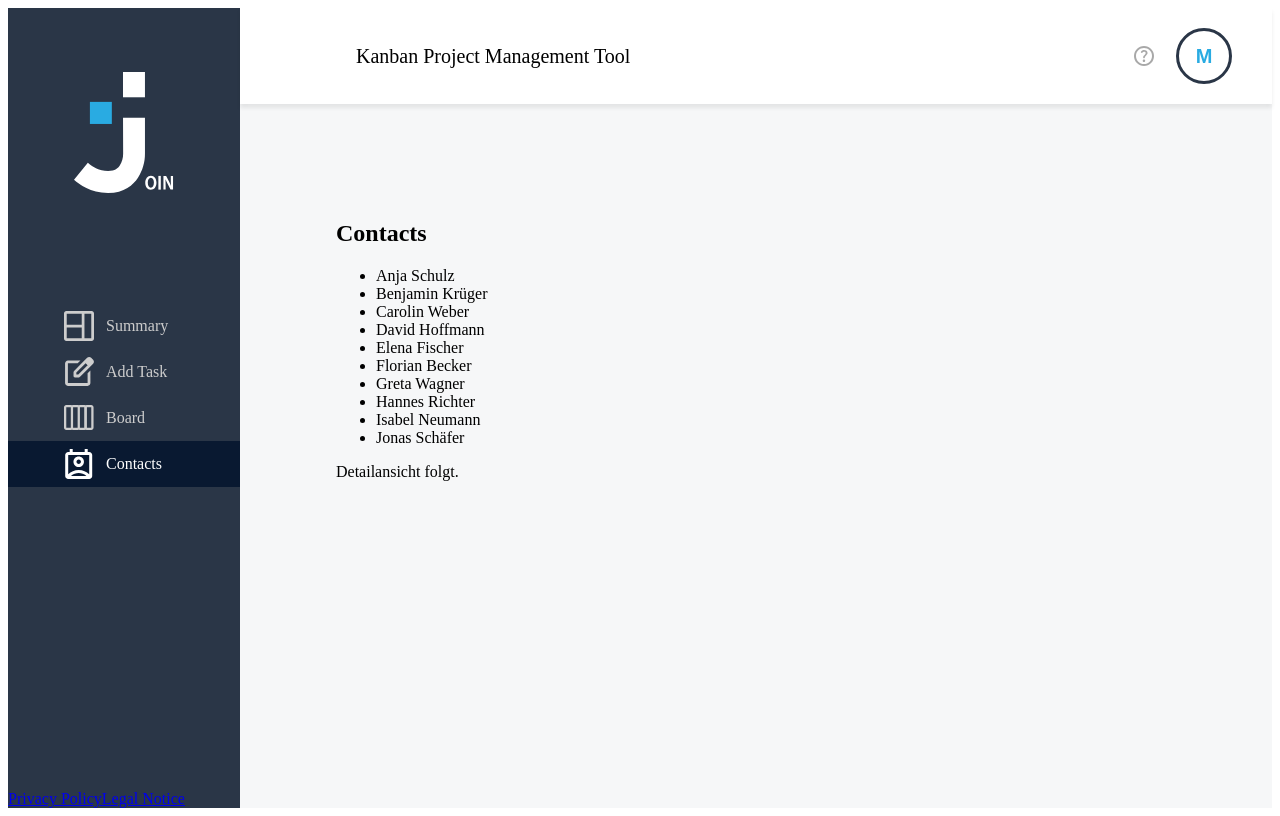
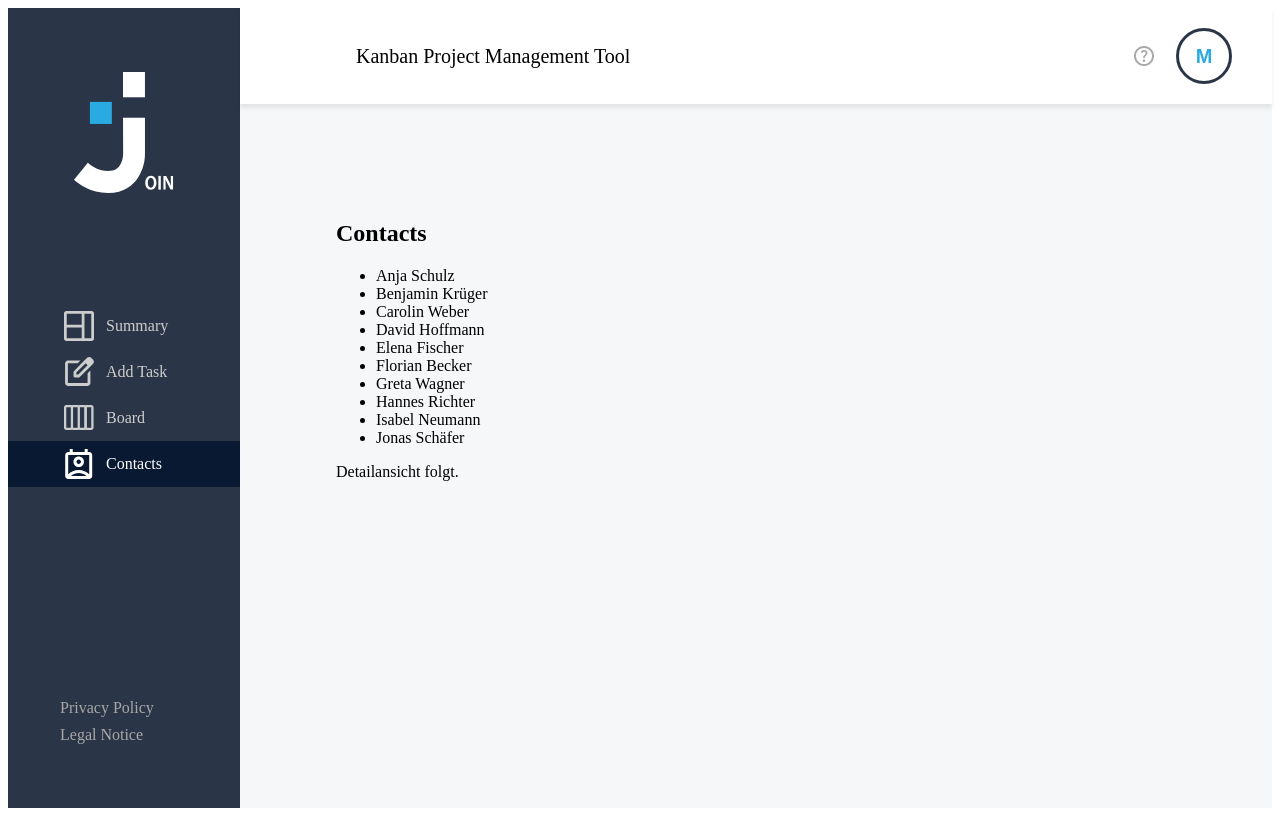
Before and after one commit to rogerfriebus/join, an Angular app: page /contacts in a window 1280 px wide. Built offline with nearby package versions, Linux system fonts and the light colour scheme.

Commit message:
feat: add sidebar footer legal links

```diff
--- a/src/app/layout/footer/footer.html
+++ b/src/app/layout/footer/footer.html
@@ -1,5 +1,5 @@
-<!-- TODO (Sprint 1, Kevin): Footer-Styling laut Figma -->
+<!-- TODO (Sprint 1, Marco): Footer-Feinschliff laut Figma -->
 <footer class="footer">
-  <a routerLink="/privacy-policy">Privacy Policy</a>
-  <a routerLink="/legal-notice">Legal Notice</a>
+  <a class="footer__link" routerLink="/privacy-policy">Privacy Policy</a>
+  <a class="footer__link" routerLink="/legal-notice">Legal Notice</a>
 </footer>
--- a/src/app/layout/footer/footer.scss
+++ b/src/app/layout/footer/footer.scss
@@ -0,0 +1,18 @@
+.footer {
+  display: flex;
+  flex-direction: column;
+  gap: 8px;
+  padding: 0 0 64px 52px;
+}
+
+.footer__link {
+  color: #a8a8a8;
+  font-size: 16px;
+  line-height: 19px;
+  text-decoration: none;
+  transition: color 100ms ease;
+}
+
+.footer__link:hover {
+  color: #29abe2;
+}
```
